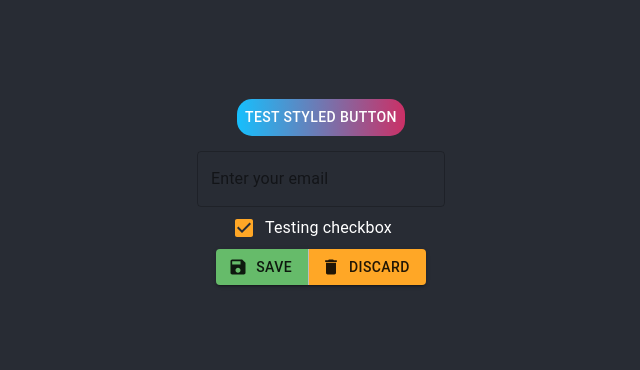
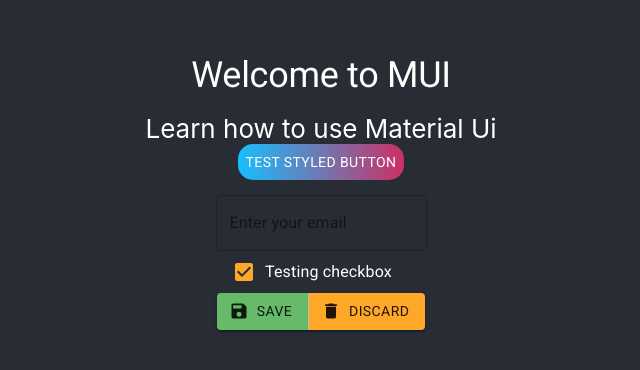
Before and after one commit to marko-milanovic/material-ui-tutorial, a React (Create React App) app: page / in a window 1280 px wide. Shown: the part 208-578 px from the top of the page, without its empty margins (319-959 px from the left). Built offline with nearby package versions, Linux system fonts and the light colour scheme.

Commit message:
typography

```diff
--- a/package.json
+++ b/package.json
@@ -8,6 +8,7 @@
     "@testing-library/jest-dom": "^5.11.4",
     "@testing-library/react": "^11.1.0",
     "@testing-library/user-event": "^12.1.10",
+    "fontsource-roboto": "^3.0.3",
     "react": "^17.0.1",
     "react-dom": "^17.0.1",
     "react-scripts": "4.0.0",
--- a/src/App.js
+++ b/src/App.js
@@ -7,6 +7,7 @@ import DeleteIcon from '@material-ui/icons/Delete';
 import Checkbox from '@material-ui/core/Checkbox';
 import FormControlLabel from '@material-ui/core/FormControlLabel';
 import TextField from '@material-ui/core/TextField';
+import Typography from '@material-ui/core/Typography';
 
 import {
   makeStyles,
@@ -14,6 +15,7 @@ import {
   createMuiTheme,
 } from '@material-ui/core/styles';
 import { green, orange } from '@material-ui/core/colors';
+import 'fontsource-roboto';
 
 const useStyles = makeStyles({
   root: {
@@ -27,6 +29,12 @@ const useStyles = makeStyles({
 });
 
 const theme = createMuiTheme({
+  typography: {
+    h2: {
+      fontSize: 36,
+      marginBottom: 15,
+    },
+  },
   palette: {
     primary: {
       main: green[400],
@@ -65,6 +73,10 @@ const App = () => {
     <ThemeProvider theme={theme}>
       <div className="App">
         <header className="App-header">
+          <Typography variant="h2">Welcome to MUI</Typography>
+          <Typography variant="subtitle">
+            Learn how to use Material Ui
+          </Typography>
           <ButtonStyled />
           <TextField
             variant="outlined"
```
Also changed, not shown: 1 other file (tests, documents, lock files or other folders).
